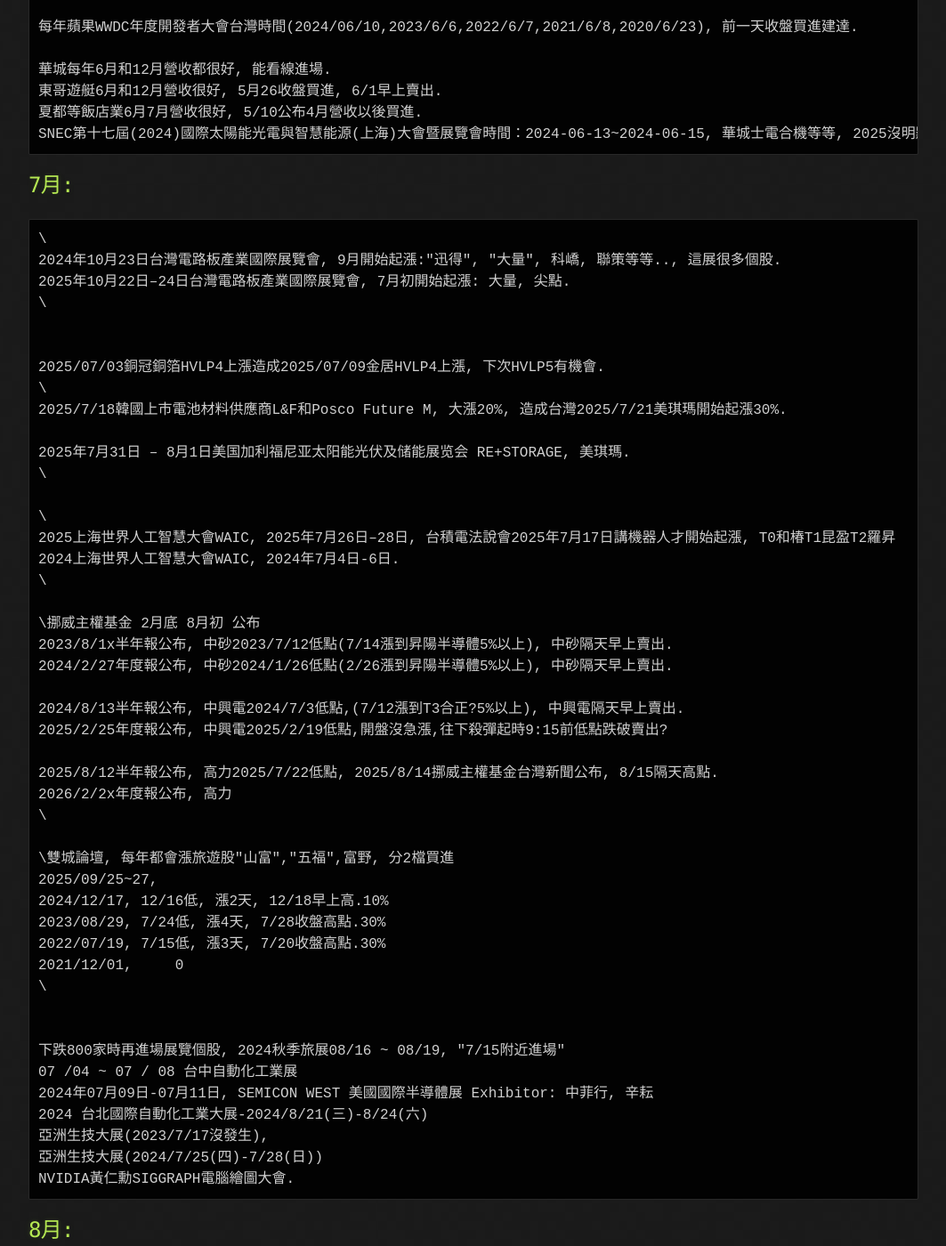
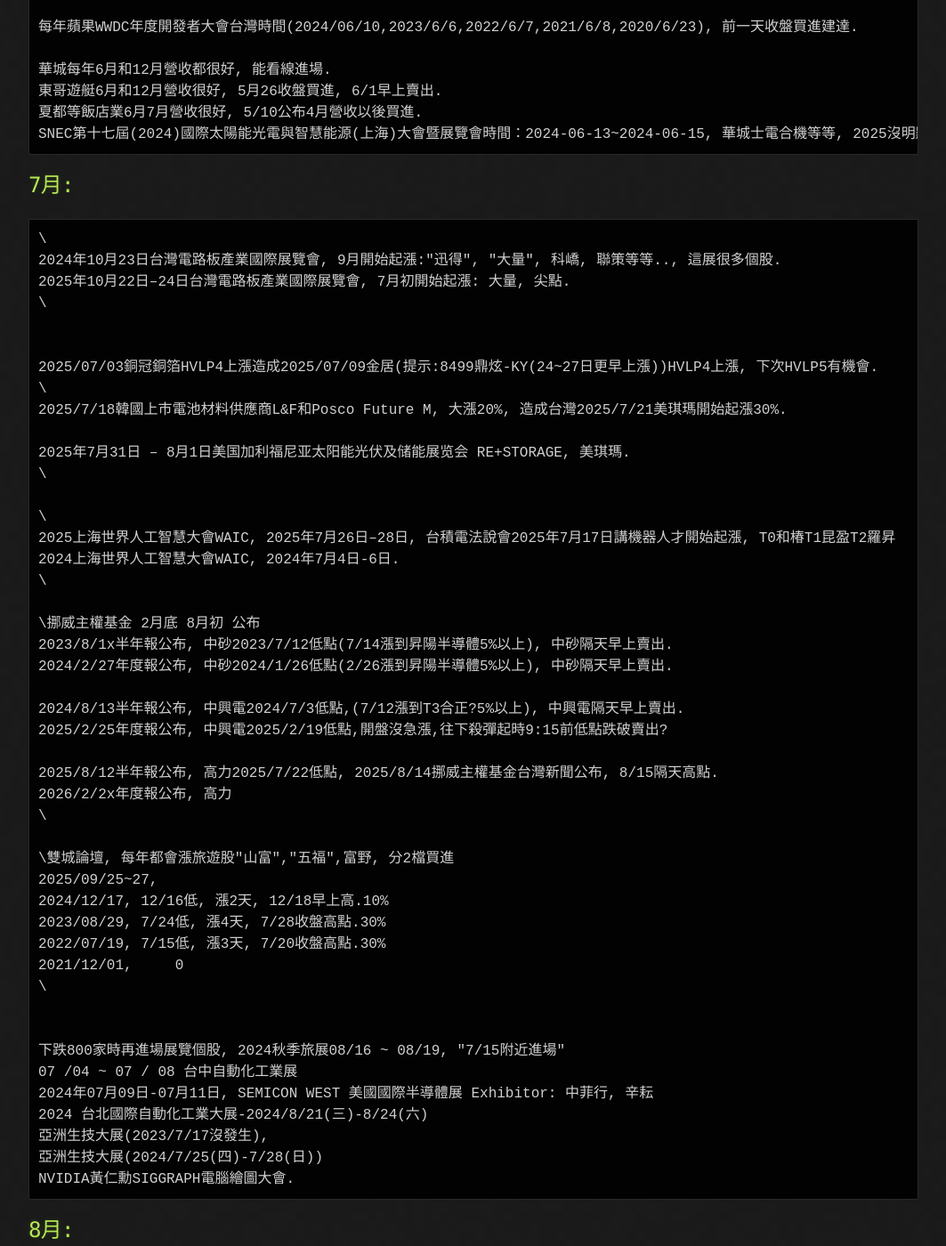
Before and after one commit to lepg5487/Stock_God, a Jekyll site: the page built from experience.md, in a window 1280 px wide and 1400 px high, scrolled down 8305 px. Shown: the whole window at 89% size, without its empty margins (108-1171 px from the left). Built offline with Jekyll 4.4.1, drawn with Linux system fonts in a browser that asks for light colours; our own code applies the rules of GitHub Pages for plain Markdown files.

Commit message:
Update experience.md

```diff
--- a/experience.md
+++ b/experience.md
@@ -325,7 +325,7 @@
 \
 
 
-2025/07/03銅冠銅箔HVLP4上漲造成2025/07/09金居HVLP4上漲, 下次HVLP5有機會.
+2025/07/03銅冠銅箔HVLP4上漲造成2025/07/09金居(提示:8499鼎炫-KY(24~27日更早上漲))HVLP4上漲, 下次HVLP5有機會.
 \
 2025/7/18韓國上市電池材料供應商L&F和Posco Future M, 大漲20%, 造成台灣2025/7/21美琪瑪開始起漲30%.
 
```
